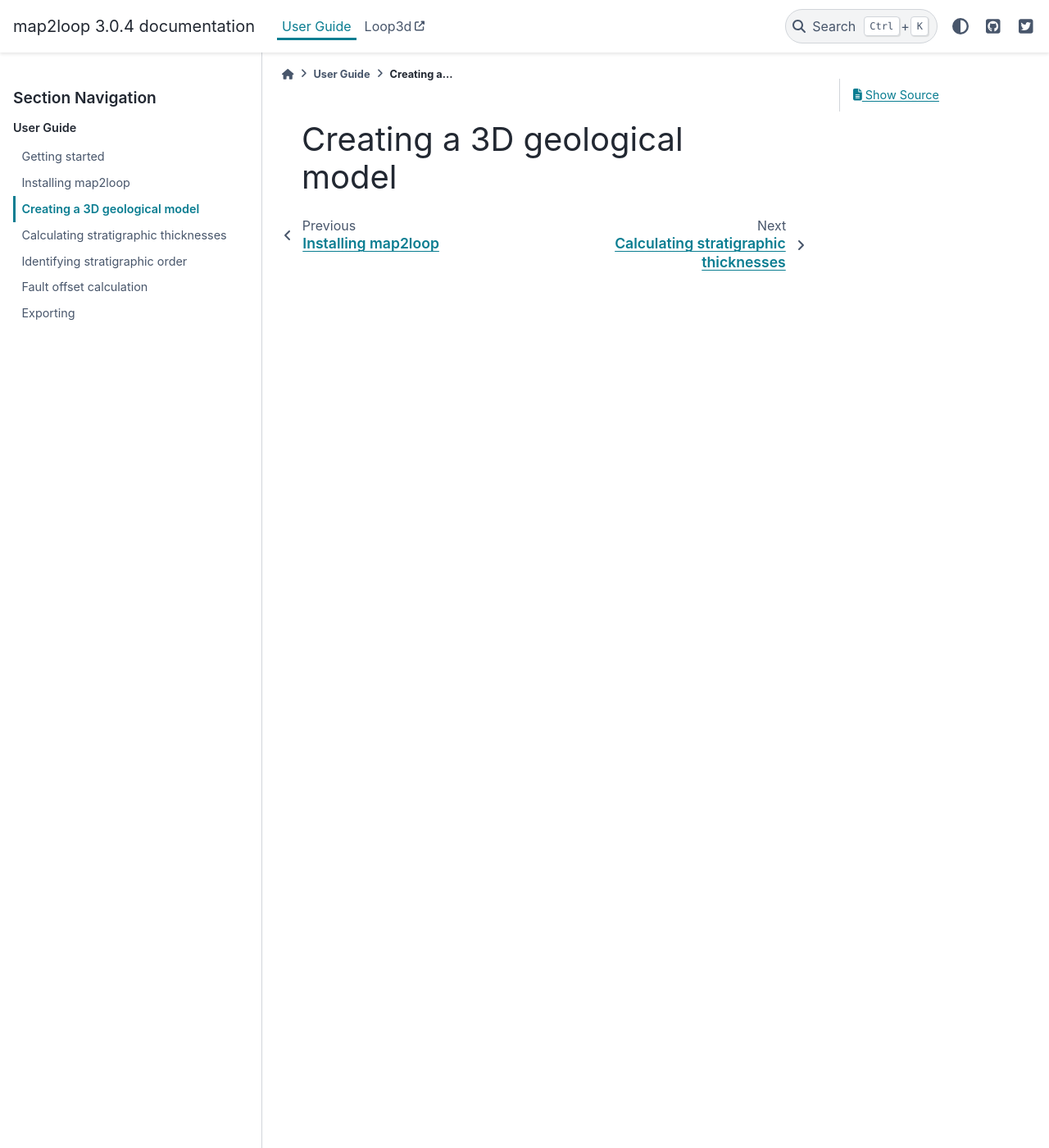
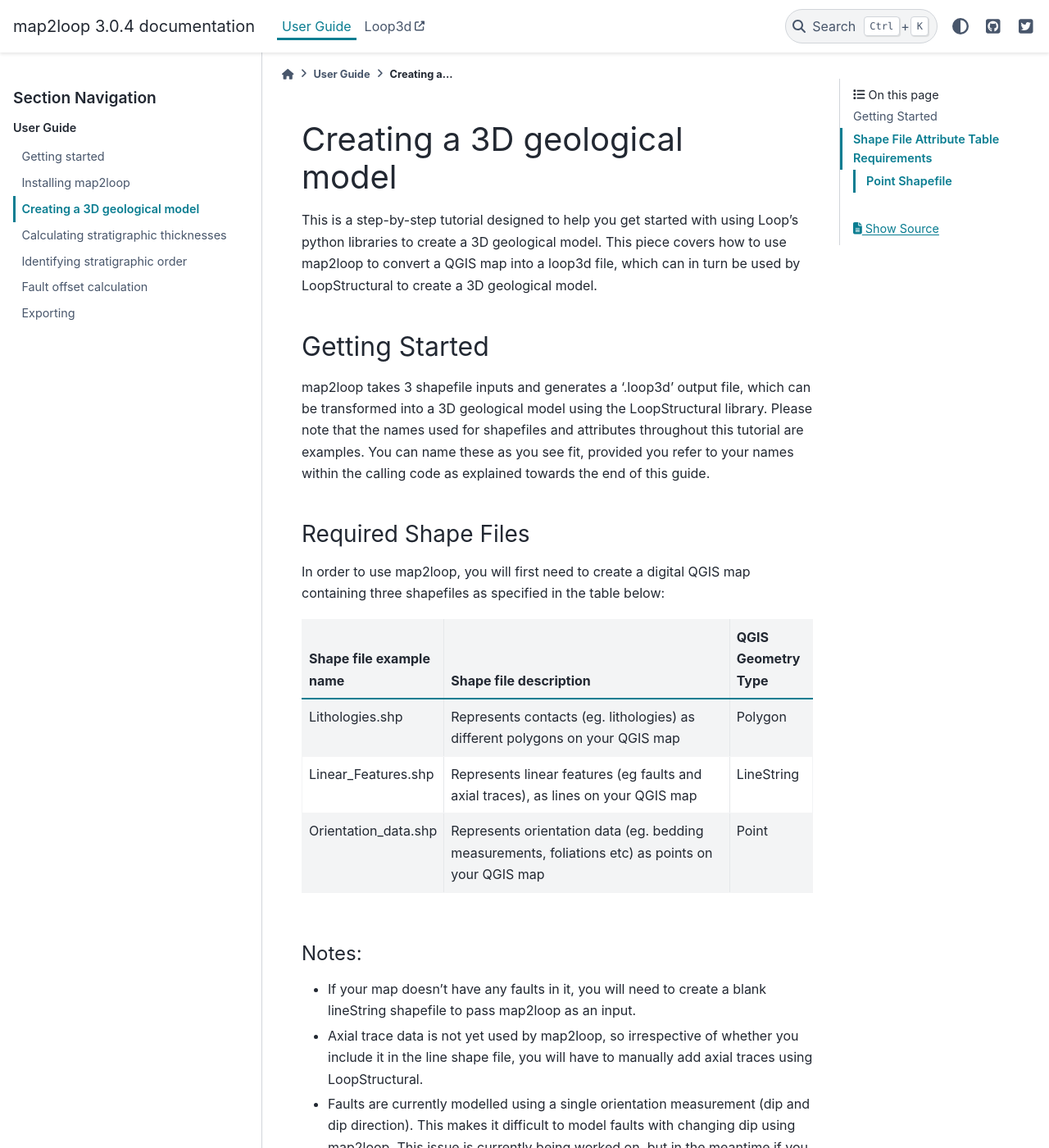
Before and after one commit to Loop3D/map2loop, a Sphinx documentation site: the page built from docs/source/user_guide/geomodelling.rst, in a window 1280 px wide and 1400 px high. Shown: the whole window at 82% size. Built offline with Sphinx 7.4.7 and the PyData theme 0.15.4, drawn with Linux system fonts in a browser that asks for light colours; pages that are not in the unit, such as notebooks, are missing from menus; some of the changed text lies outside the part shown.

Commit message:
Update geomodelling.rst
Saving partial changes made- still updating

```diff
--- a/docs/source/user_guide/geomodelling.rst
+++ b/docs/source/user_guide/geomodelling.rst
@@ -1,2 +1,91 @@
 Creating a 3D geological model
 ------------------------------
+This is a step-by-step tutorial designed to help you get started with using Loop’s python libraries to create a 3D geological model.
+This piece covers how to use map2loop to convert a QGIS map into a loop3d file, which can in turn be used by LoopStructural to create a 3D geological model.
+
+Getting Started
+===============
+map2loop takes 3 shapefile inputs and generates a ‘.loop3d’ output file, which can be transformed into a 3D geological model using the LoopStructural library.
+Please note that the names used for shapefiles and attributes throughout this tutorial are examples. You can name these as you see fit, provided you refer to your names within the calling code as explained towards the end of this guide.
+
+Required Shape Files
+....................
+In order to use map2loop, you will first need to create a digital QGIS map containing three shapefiles as specified in the table below:
+
+.. list-table::
+   :widths: 25 100 25
+   :header-rows: 1
+
+   * - Shape file example name
+     - Shape file description
+     - QGIS Geometry Type
+   * - Lithologies.shp
+     - Represents contacts (eg. lithologies) as different polygons on your QGIS map
+     - Polygon
+   * - Linear_Features.shp
+     - Represents linear features (eg faults and axial traces), as lines on your QGIS map
+     - LineString
+   * - Orientation_data.shp
+     - Represents orientation data (eg. bedding measurements, foliations etc) as points on your QGIS map
+     - Point
+Notes:
+~~~~~
+* If your map doesn’t have any faults in it, you will need to create a blank lineString shapefile to pass map2loop as an input.
+* Axial trace data is not yet used by map2loop, so irrespective of whether you include it in the line shape file, you will have to manually add axial traces using LoopStructural.
+* Faults are currently modelled using a single orientation measurement (dip and dip direction). This makes it difficult to model faults with changing dip using map2loop. This issue is currently being worked on, but in the meantime if you would like to model complex fault systems it may be best to use LoopStructural to generate these.
+
+Shape File Attribute Table Requirements
+=======================================
+This section covers the required attributes that each shape file should contain, within the QGIS attributes table. Please note that you can name attributes whatever you’d like, as long as they contain the information specified below.
+
+Point Shapefile
+...............
+
+This file contains point data that is used to represent orientation data (e.g. bedding and foliation measurements).
+
+.. list-table:: **Orientation_data.shp**
+   :widths: 20 25 20 20 20 50
+   :header-rows: 1
+
+   * - Example Attribute name in QGIS
+     - Variable name in map2loop-3
+     - Variable name in map2loop-2 (ie Legacy code)
+     - Data Type
+     - Required/ optional
+     - Description
+   * - Strike
+     - “dipdir_column”
+     - “dd”
+     - Integer
+     - Required
+     - Strike (using the right hand rule)
+   * - Dip
+     - "dip_column"
+     - “d”
+     - Integer
+     - Required
+     - Dip
+   * - Desc
+     - "desciption_column"
+     - “sf”
+     - String
+     - Optional
+     - Description field about structural measurements. This could be a specification about deformation event or foliation type (eg. ‘s0’).
+   * - bo
+     - "overturned_column"
+     - 'bo'
+     - String
+     - Optional
+     - Text field indicating if bedding measurements are overturned (eg. ‘overturned’)
+   * -
+     -
+     -
+     -
+     -
+     -
+   * -
+     -
+     -
+     -
+     -
+     -
```
